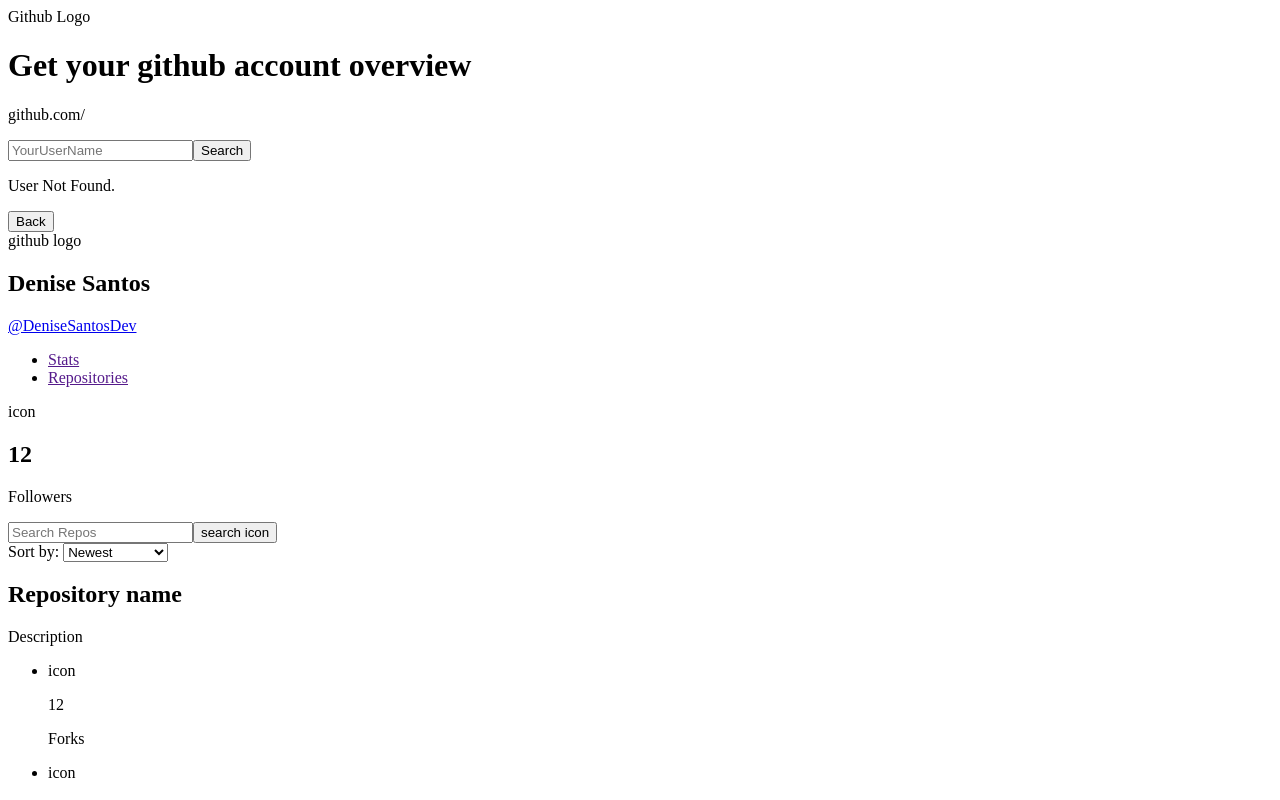
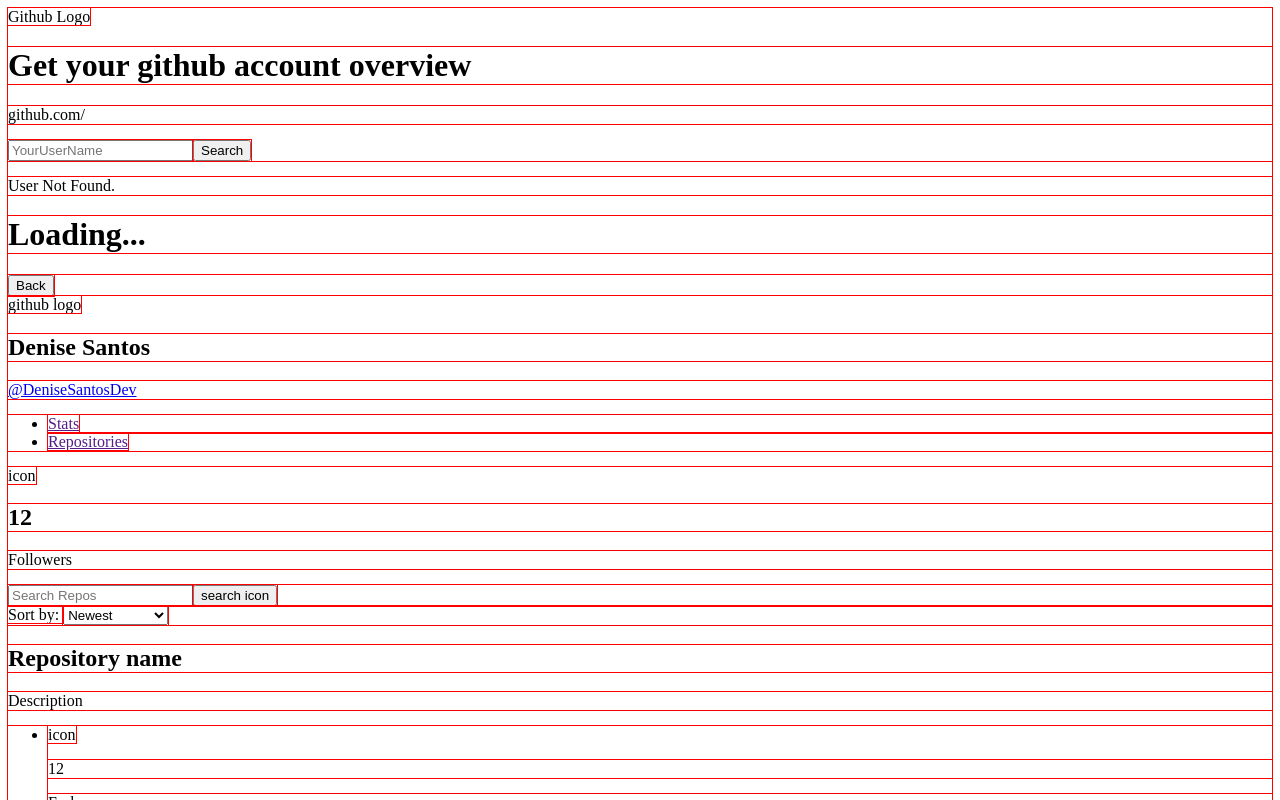
Before and after one commit to denisesantosdev/github-account-overview-angular, an Angular app: page / in a window 1280 px wide. Shown: the top 800 px of the page. Built offline with nearby package versions, Linux system fonts and the light colour scheme.

Commit message:
feat: loader component created

```diff
--- a/src/app/app.module.ts
+++ b/src/app/app.module.ts
@@ -11,6 +11,7 @@ import { RepoCardComponent } from './components/repo-card/repo-card.component';
 import { StatsSectionComponent } from './components/stats-section/stats-section.component';
 import { RepoSectionComponent } from './components/repo-section/repo-section.component';
 import { UserScreenComponent } from './pages/user-screen/user-screen.component';
+import { LoaderComponent } from './components/loader/loader.component';
 
 @NgModule({
   declarations: [
@@ -22,7 +23,8 @@ import { UserScreenComponent } from './pages/user-screen/user-screen.component';
     RepoCardComponent,
     StatsSectionComponent,
     RepoSectionComponent,
-    UserScreenComponent
+    UserScreenComponent,
+    LoaderComponent
   ],
   imports: [
     BrowserModule,
--- /dev/null
+++ b/src/app/components/loader/loader.component.html
@@ -0,0 +1 @@
+<h1>Loading...</h1>
--- /dev/null
+++ b/src/app/components/loader/loader.component.ts
@@ -0,0 +1,15 @@
+import { Component, OnInit } from '@angular/core';
+
+@Component({
+  selector: 'app-loader',
+  templateUrl: './loader.component.html',
+  styleUrls: ['./loader.component.css']
+})
+export class LoaderComponent implements OnInit {
+
+  constructor() { }
+
+  ngOnInit(): void {
+  }
+
+}
--- a/src/app/pages/user-screen/user-screen.component.html
+++ b/src/app/pages/user-screen/user-screen.component.html
@@ -1,3 +1,4 @@
+<app-loader></app-loader>
 <app-name-section></app-name-section>
 <app-tabs></app-tabs>
 <main>
--- a/src/styles.css
+++ b/src/styles.css
@@ -1 +1,4 @@
 /* You can add global styles to this file, and also import other style files */
+* {
+    outline: red solid 1px;
+}
```
Also changed, not shown: src/app/components/loader/loader.component.css (added), 1 other file (tests, documents, lock files or other folders).
